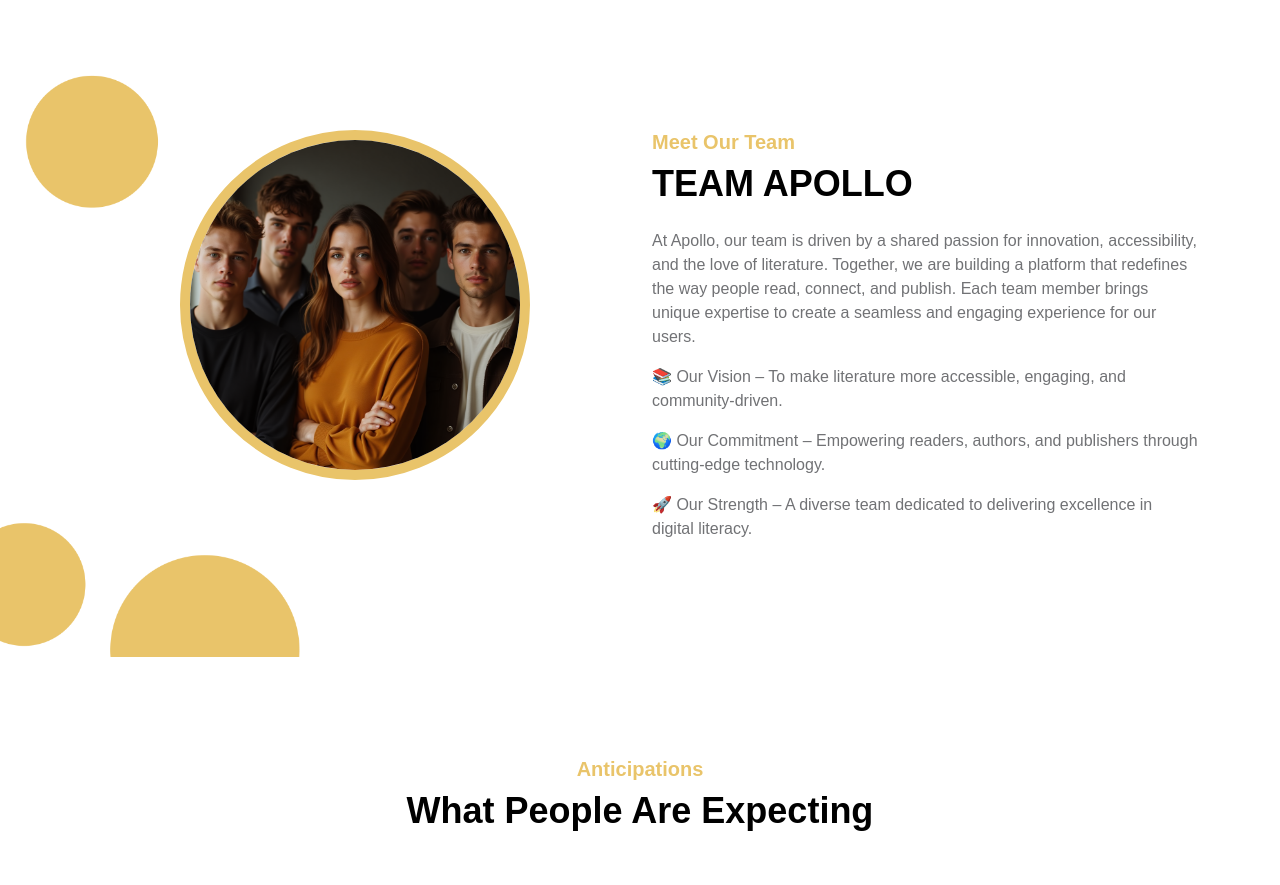
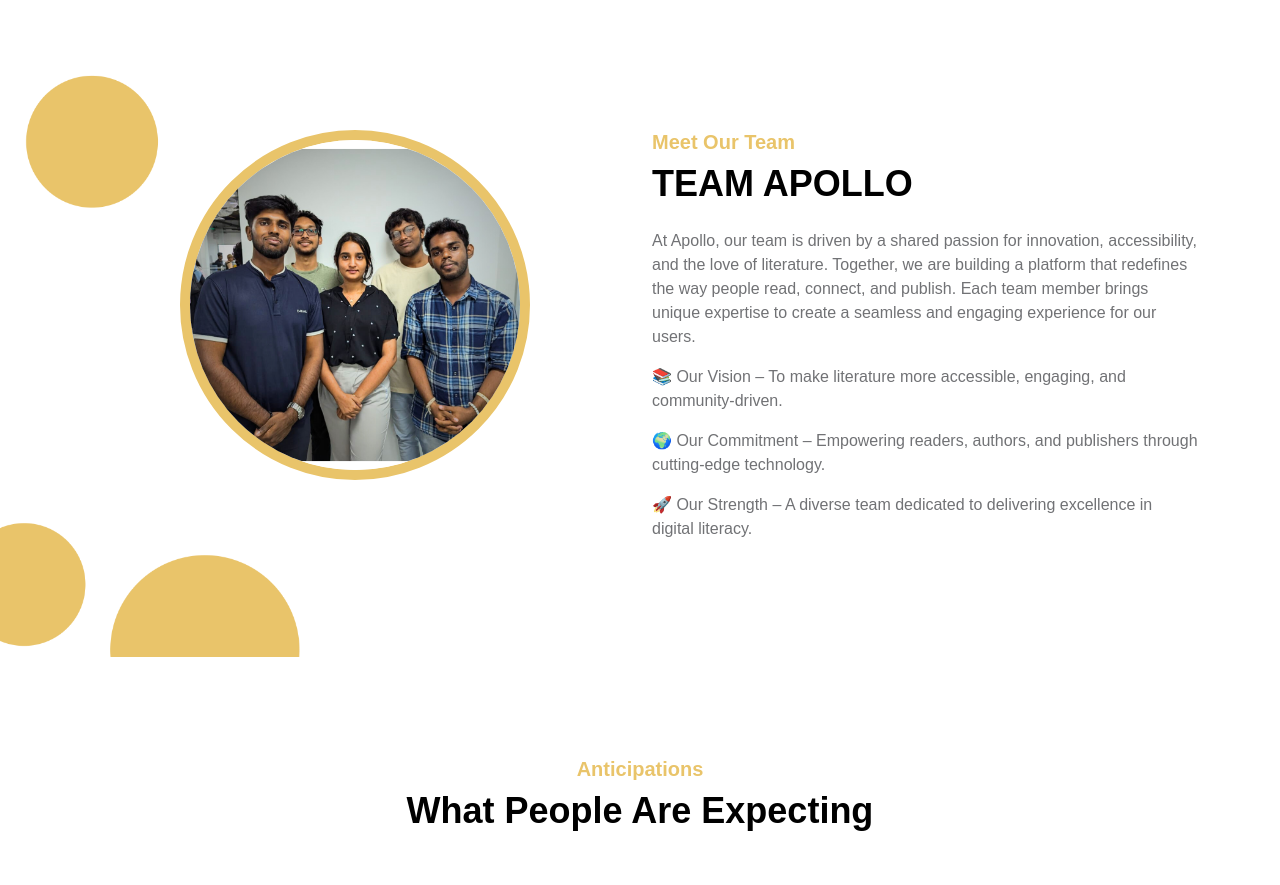
Before and after one commit to Apollo-Literature/Apollo_landing, a plain HTML site: page index.html in a window 1280 px wide. Shown: the part 4560-5445 px from the top of the page. Drawn offline with Linux system fonts and the light colour scheme; a web font is replaced by a local one.

Commit message:
changed team photo

```diff
--- a/index.html
+++ b/index.html
@@ -271,7 +271,7 @@
                     <div class="row">
 
                         <div class="col-lg-6 col-12">
-                            <img src="images/team.png" class="author-image img-fluid" alt="">
+                            <img src="images/tem.png" class="author-image img-fluid" alt="">
                         </div>
 
                         <div class="col-lg-6 col-12 mt-5 mt-lg-0">
```
Also changed, not shown: images/tem.png (added).
